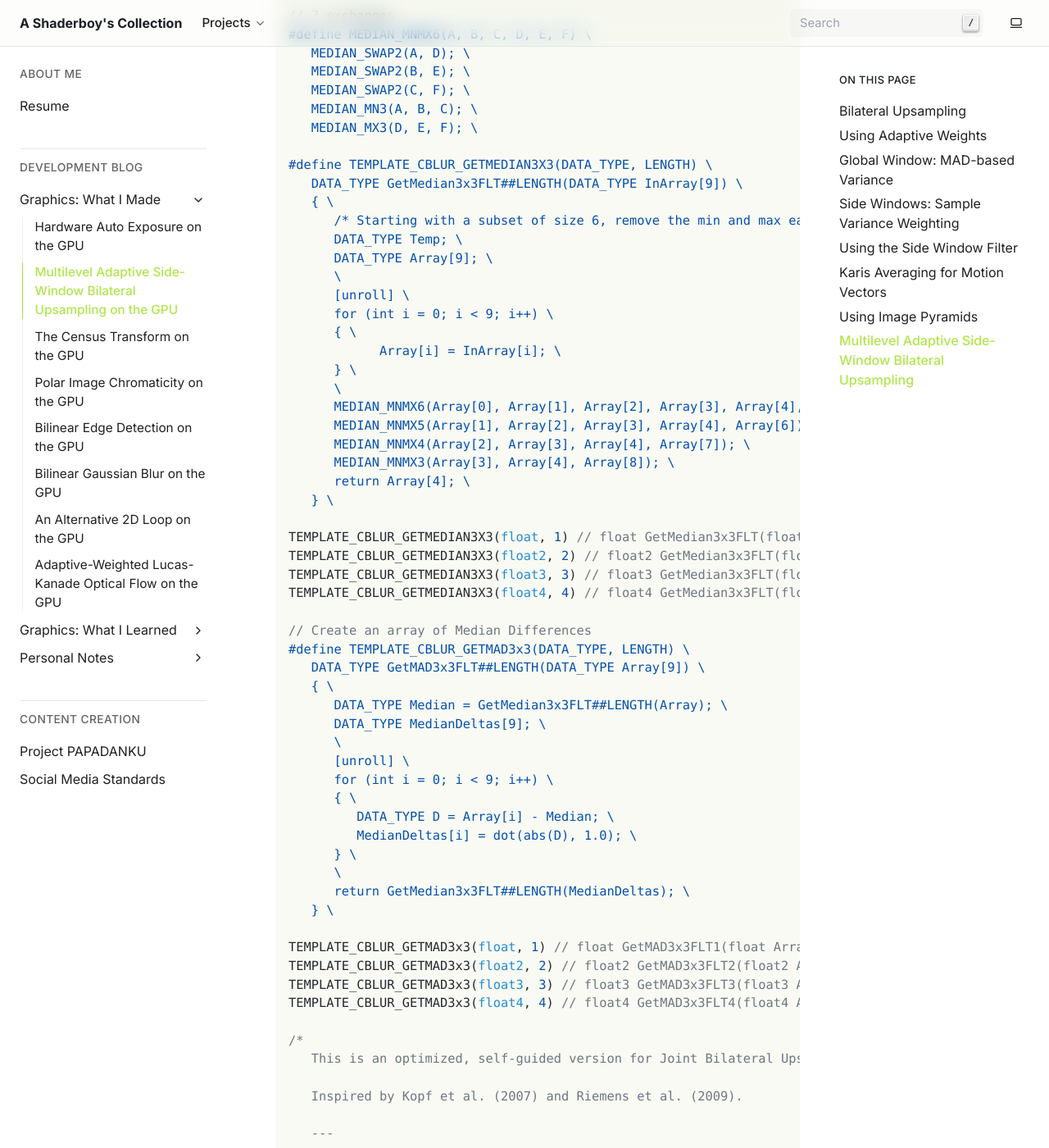
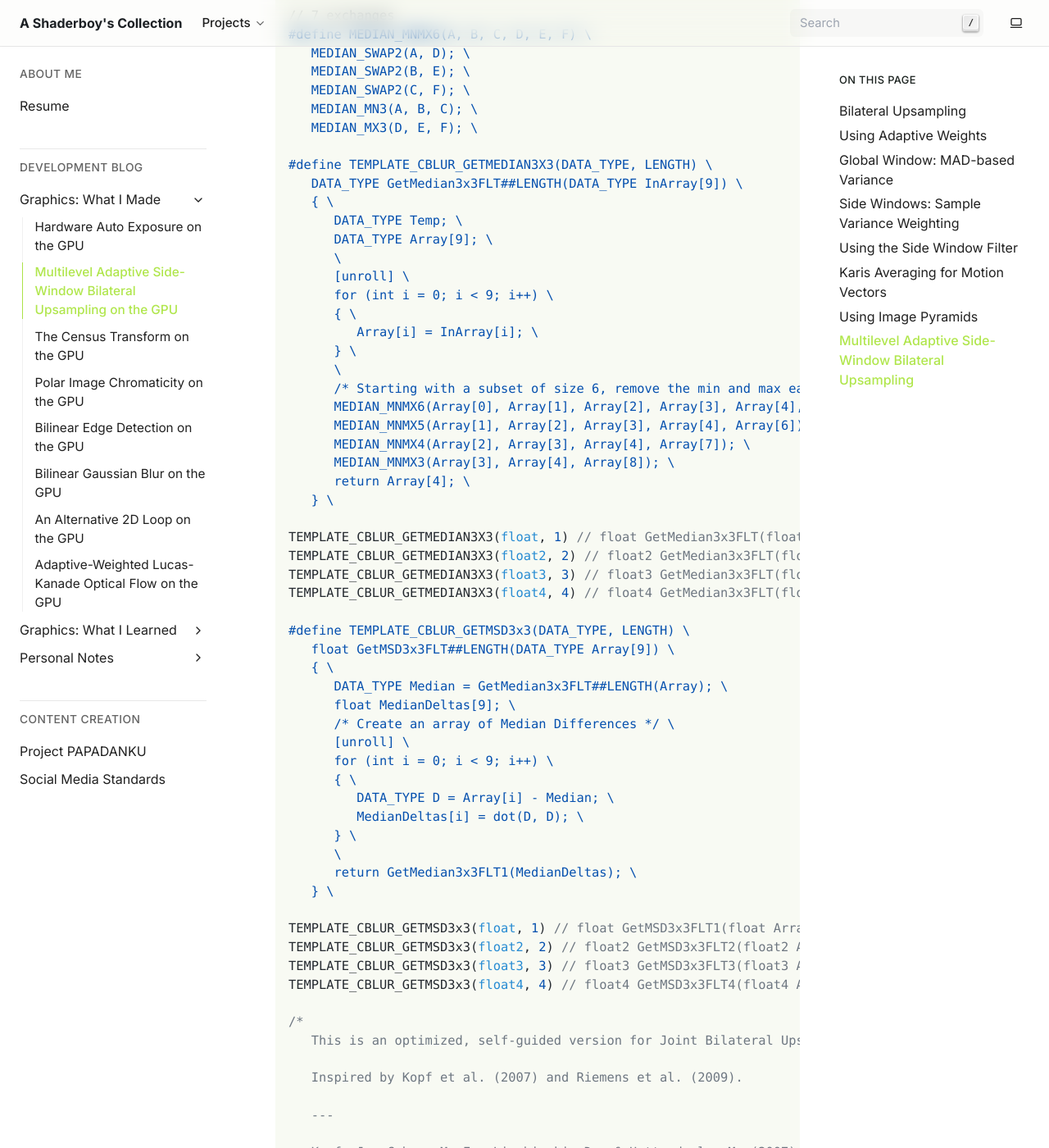
Before and after one commit to papadanku/papadanku.github.io, a Sphinx documentation site: the page built from doc/blog/made/bilateral.rst, in a window 1280 px wide and 1400 px high, scrolled down 6419 px. Shown: the whole window at 82% size. Built offline with Sphinx 7.4.7, drawn with Linux system fonts in a browser that asks for light colours; some of the changed text lies outside the part shown.

Commit message:
Removed redundant code in bilateral.

```diff
--- a/doc/blog/made/bilateral.rst
+++ b/doc/blog/made/bilateral.rst
@@ -203,16 +203,16 @@ The technique builds upon bilateral upsampling using the following:
    #define TEMPLATE_CBLUR_GETMEDIAN3X3(DATA_TYPE, LENGTH) \
       DATA_TYPE GetMedian3x3FLT##LENGTH(DATA_TYPE InArray[9]) \
       { \
-         /* Starting with a subset of size 6, remove the min and max each time */ \
          DATA_TYPE Temp; \
          DATA_TYPE Array[9]; \
          \
          [unroll] \
          for (int i = 0; i < 9; i++) \
          { \
-               Array[i] = InArray[i]; \
+            Array[i] = InArray[i]; \
          } \
          \
+         /* Starting with a subset of size 6, remove the min and max each time */ \
          MEDIAN_MNMX6(Array[0], Array[1], Array[2], Array[3], Array[4], Array[5]); \
          MEDIAN_MNMX5(Array[1], Array[2], Array[3], Array[4], Array[6]); \
          MEDIAN_MNMX4(Array[2], Array[3], Array[4], Array[7]); \
@@ -225,27 +225,26 @@ The technique builds upon bilateral upsampling using the following:
    TEMPLATE_CBLUR_GETMEDIAN3X3(float3, 3) // float3 GetMedian3x3FLT(float3 InArray[9])
    TEMPLATE_CBLUR_GETMEDIAN3X3(float4, 4) // float4 GetMedian3x3FLT(float4 InArray[9])
 
-   // Create an array of Median Differences
-   #define TEMPLATE_CBLUR_GETMAD3x3(DATA_TYPE, LENGTH) \
-      DATA_TYPE GetMAD3x3FLT##LENGTH(DATA_TYPE Array[9]) \
+   #define TEMPLATE_CBLUR_GETMSD3x3(DATA_TYPE, LENGTH) \
+      float GetMSD3x3FLT##LENGTH(DATA_TYPE Array[9]) \
       { \
          DATA_TYPE Median = GetMedian3x3FLT##LENGTH(Array); \
-         DATA_TYPE MedianDeltas[9]; \
-         \
+         float MedianDeltas[9]; \
+         /* Create an array of Median Differences */ \
          [unroll] \
          for (int i = 0; i < 9; i++) \
          { \
             DATA_TYPE D = Array[i] - Median; \
-            MedianDeltas[i] = dot(abs(D), 1.0); \
+            MedianDeltas[i] = dot(D, D); \
          } \
          \
-         return GetMedian3x3FLT##LENGTH(MedianDeltas); \
+         return GetMedian3x3FLT1(MedianDeltas); \
       } \
 
-   TEMPLATE_CBLUR_GETMAD3x3(float, 1) // float GetMAD3x3FLT1(float Array[9])
-   TEMPLATE_CBLUR_GETMAD3x3(float2, 2) // float2 GetMAD3x3FLT2(float2 Array[9])
-   TEMPLATE_CBLUR_GETMAD3x3(float3, 3) // float3 GetMAD3x3FLT3(float3 Array[9])
-   TEMPLATE_CBLUR_GETMAD3x3(float4, 4) // float4 GetMAD3x3FLT4(float4 Array[9])
+   TEMPLATE_CBLUR_GETMSD3x3(float, 1) // float GetMSD3x3FLT1(float Array[9])
+   TEMPLATE_CBLUR_GETMSD3x3(float2, 2) // float2 GetMSD3x3FLT2(float2 Array[9])
+   TEMPLATE_CBLUR_GETMSD3x3(float3, 3) // float3 GetMSD3x3FLT3(float3 Array[9])
+   TEMPLATE_CBLUR_GETMSD3x3(float4, 4) // float4 GetMSD3x3FLT4(float4 Array[9])
 
    /*
       This is an optimized, self-guided version for Joint Bilateral Upsampling implemented in HLSL.
@@ -341,25 +340,11 @@ The technique builds upon bilateral upsampling using the following:
          }
       }
 
-      /*
-         Compute the Median of Absolute Deviation (MAD)
-      */
+      // Compute the median of the deltas of Output.ArrayImages to its median
+      float MSD = GetMSD3x3FLT2(Output.ArrayImages);
 
-      // Initialize the arrays that will be used to calculate the MAD
-      float2 MedianArray[ArrayImageLength];
-      float MedianDeltas[ArrayImageLength];
-
-      // Copy information from Output.ArrayImages into MedianArray
-      for (int i0 = 0; i0 < ArrayImageLength; i0++)
-      {
-         MedianArray[i0] = Output.ArrayImages[i0];
-      }
-
-      // Compute the median of the deltas of Output.ArrayImages to its median
-      float MedianDelta = GetMAD3x3FLT2(Output.ArrayImages);
-
-      // Compute our median that is the Lorentzian Approximation of MAD
-      Output.GVariance = 1.0 / (1.0 + MedianDelta);
+      // Compute our median that is the Lorentzian Approximation of MSD
+      Output.GVariance = 1.0 / (1.0 + MSD);
 
       /*
          Construct array of kernels:
```
